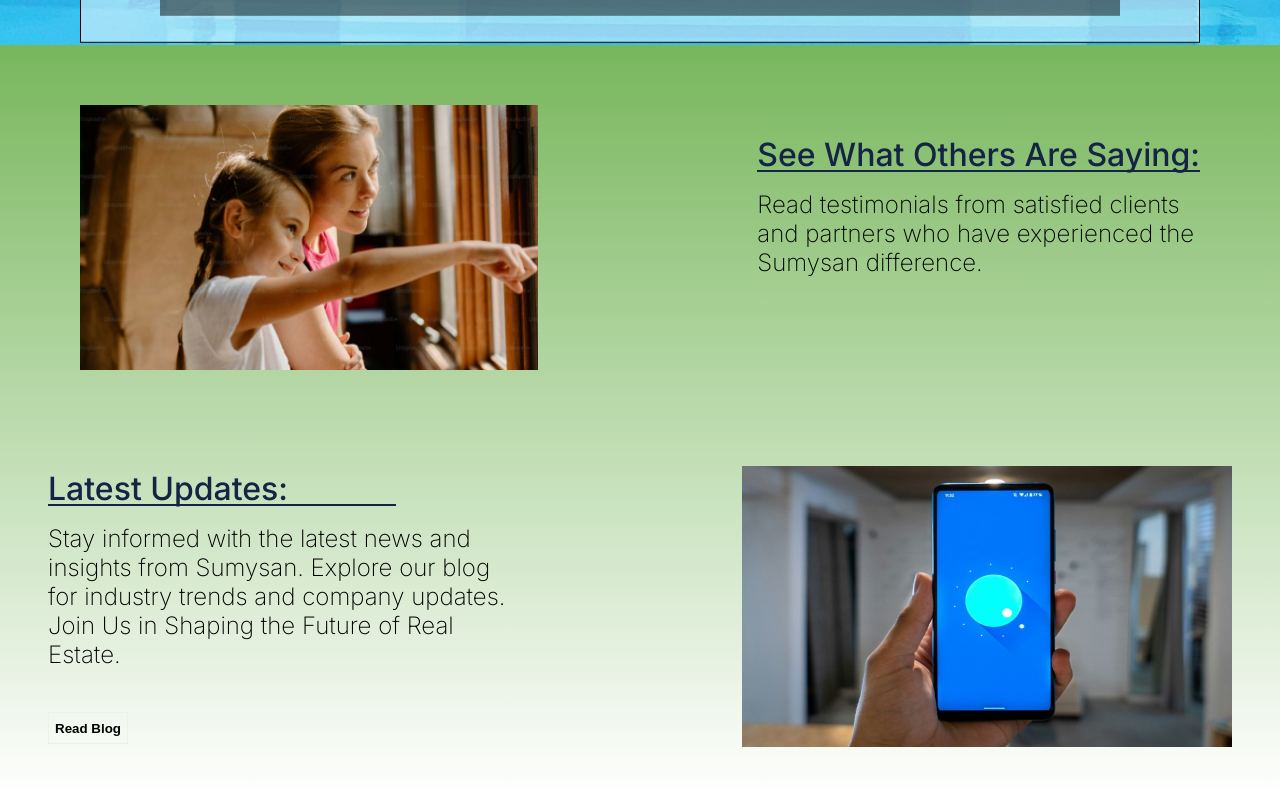
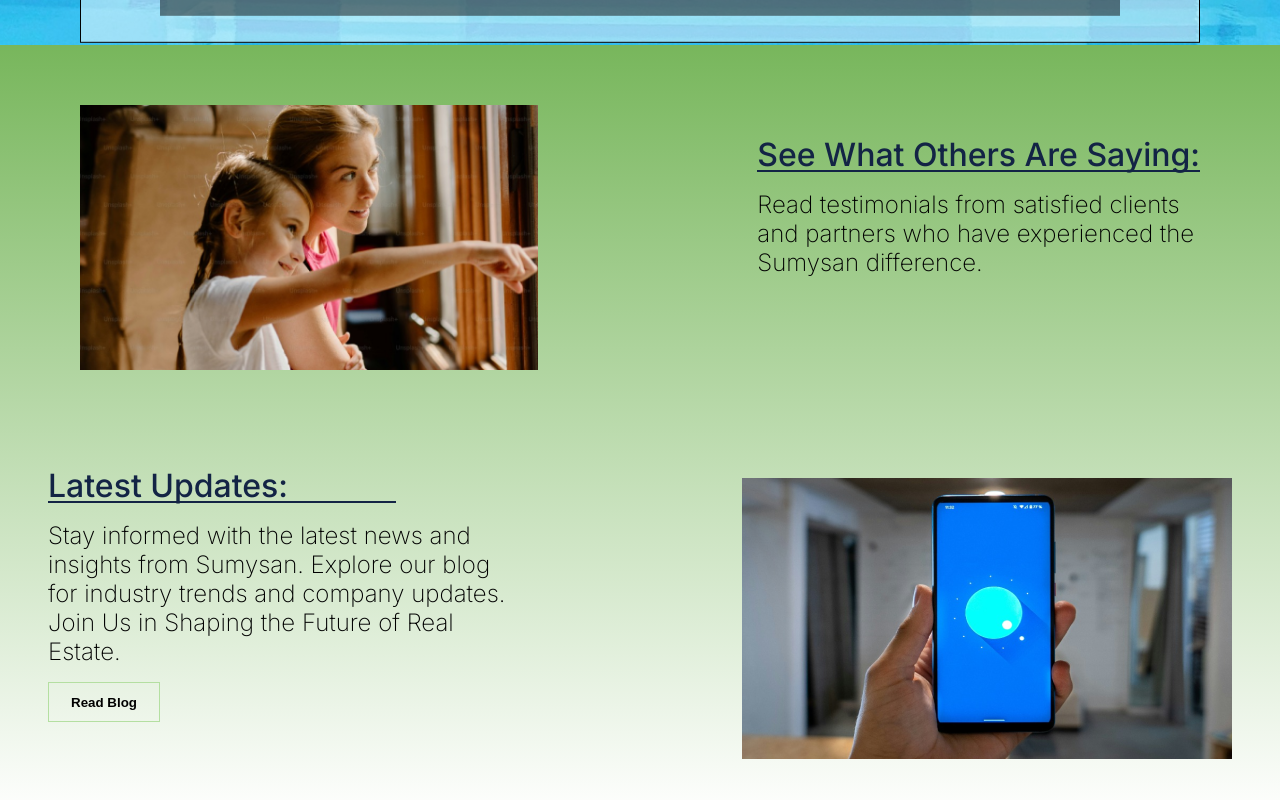
Before and after one commit to SumySan-Homex/Sumysan, a Next.js app: page / in a window 1280 px wide. Shown: the part 1626-2426 px from the top of the page. Built offline with nearby package versions, Linux system fonts and the light colour scheme.

Commit message:
:lipstick: Update style file. fix positioning of button

```diff
--- a/components/Content.tsx
+++ b/components/Content.tsx
@@ -37,8 +37,9 @@ const Content = () => {
                 Join Us in Shaping the Future of Real
                 <br />
                 Estate.
+                <br />
+                <button className={styles.button}>Read Blog</button>
               </p>
-              <button className={styles.button}>Read Blog</button>
             </div>
 
             <Image src={img2} alt="img" />
--- a/styles/content.module.css
+++ b/styles/content.module.css
@@ -79,10 +79,11 @@
 }
 
 .button {
-  width: 5rem;
-  height: 2rem;
+  width: 7rem;
+  height: 2.5rem;
   background-color: inherit;
-  border: 1px solid #eaf3e6;
-  font-weight: bolder;
-  margin-top: -1rem;
+  border: 1px solid #b4dfa1;
+  font-weight: 600;
+  margin-top: 1rem;
+  cursor: pointer;
 }
```
